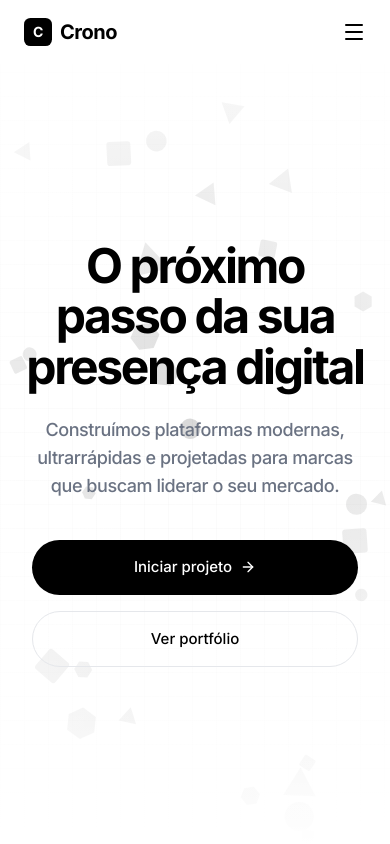
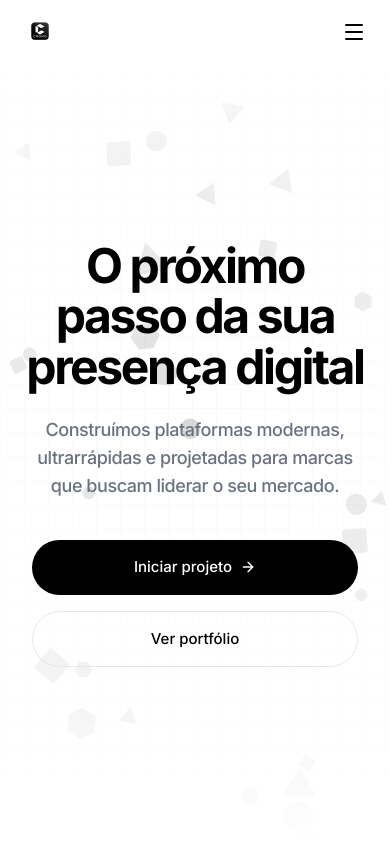
Before and after one commit to AquilesArthur/CronoSites, a React (Vite) app: page /#/ in a window 390 px wide. Shown: the top 844 px of the page. Built offline with nearby package versions, Linux system fonts and the light colour scheme.

Commit message:
refactor: replace text logos with image assets
Update the header and footer components to use the site logo image instead of the placeholder text icon. Additionally, refactor the portfolio styling to include background images.

```diff
--- a/src/components/Footer.tsx
+++ b/src/components/Footer.tsx
@@ -23,9 +23,8 @@ export default function Footer() {
       <div className="container mx-auto px-6 max-w-7xl">
         <div className="grid grid-cols-1 sm:grid-cols-2 md:grid-cols-4 gap-10 md:gap-12 border-b border-gray-100 pb-12 md:pb-16">
           <div className="sm:col-span-2">
-            <Link to="/" className="text-2xl font-bold tracking-tight text-crono-dark flex items-center gap-2 mb-4 md:mb-6">
-              <div className="w-8 h-8 rounded-lg bg-crono-dark text-crono-light flex items-center justify-center font-bold">C</div>
-              Crono
+            <Link to="/" className="flex items-center mb-4 md:mb-6">
+              <img src="/logo.png" alt="Crono Logo" className="h-8 md:h-10 w-auto" />
             </Link>
             <p className="text-gray-500 font-light max-w-xs leading-relaxed">
               Sites profissionais no tempo certo. Elevamos o padrão da sua presença digital.
--- a/src/components/Header.tsx
+++ b/src/components/Header.tsx
@@ -34,9 +34,8 @@ export default function Header() {
   return (
     <header className="fixed top-0 inset-x-0 z-50 bg-white transition-all duration-300">
       <div className="container mx-auto px-6 h-16 md:h-20 flex items-center justify-between relative z-10 max-w-7xl">
-        <Link to="/" onClick={() => window.scrollTo({ top: 0, behavior: 'smooth' })} className="text-xl md:text-2xl font-bold tracking-tight text-crono-dark flex items-center gap-2">
-          <div className="w-7 h-7 md:w-8 md:h-8 rounded-[0.4rem] md:rounded-lg bg-crono-dark text-crono-light flex items-center justify-center font-bold text-sm md:text-base">C</div>
-          Crono
+        <Link to="/" onClick={() => window.scrollTo({ top: 0, behavior: 'smooth' })} className="flex items-center">
+          <img src="/logo.png" alt="Crono Logo" className="h-8 md:h-10 w-auto" />
         </Link>
 
         {/* Desktop Nav */}
--- a/src/data/content.tsx
+++ b/src/data/content.tsx
@@ -93,21 +93,21 @@ export const portfolioData = [
     category: "Escritórios & Advocacia",
     link: "https://aquilesadvocacia.com/",
     style: "Luxo & Autoridade",
-    bgColor: "bg-zinc-900",
-    textColor: "text-zinc-400",
+    bgColor: "bg-zinc-950 overflow-hidden group",
+    textColor: "text-zinc-300",
     titleColor: "text-white",
     colSpan: "lg:col-span-2",
     accent: "bg-zinc-800",
     element: (
-      <div className="absolute right-0 bottom-0 translate-x-1/4 translate-y-1/4 w-[75%] h-[70%] sm:w-[60%] sm:h-[80%] rounded-tl-[40px] bg-zinc-800/80 border-t border-l border-zinc-700/50 backdrop-blur-xl p-6 sm:p-8 flex flex-col gap-4 shadow-2xl skew-x-[-2deg] skew-y-[2deg] group-hover:skew-x-0 group-hover:skew-y-0 group-hover:-translate-x-0 sm:group-hover:translate-x-4 transition-all duration-700">
-        <div className="w-8 sm:w-12 h-1 bg-zinc-600/50 rounded-full mb-2 sm:mb-4" />
-        <div className="space-y-3">
-          <div className="h-3 sm:h-4 w-3/4 bg-zinc-700/50 rounded-sm" />
-          <div className="h-2 w-full bg-zinc-700/30 rounded-sm" />
-          <div className="h-2 w-5/6 bg-zinc-700/30 rounded-sm" />
-        </div>
-        <div className="mt-auto self-end w-16 sm:w-24 h-6 sm:h-8 rounded-full border border-zinc-600/50" />
-      </div>
+      <>
+        {/* Background Image Container */}
+        <div
+          className="absolute inset-0 z-0 bg-cover bg-center bg-no-repeat transition-transform duration-1000 group-hover:scale-110 opacity-70"
+          style={{ backgroundImage: "url('/themis.jpg')" }}
+        />
+        {/* Gradient Overlay to ensure text readability */}
+        <div className="absolute inset-0 z-0 bg-gradient-to-t from-black/90 via-black/60 to-black/20" />
+      </>
     )
   },
   {
```
Also changed, not shown: 5 other files (tests, documents, lock files or other folders).
